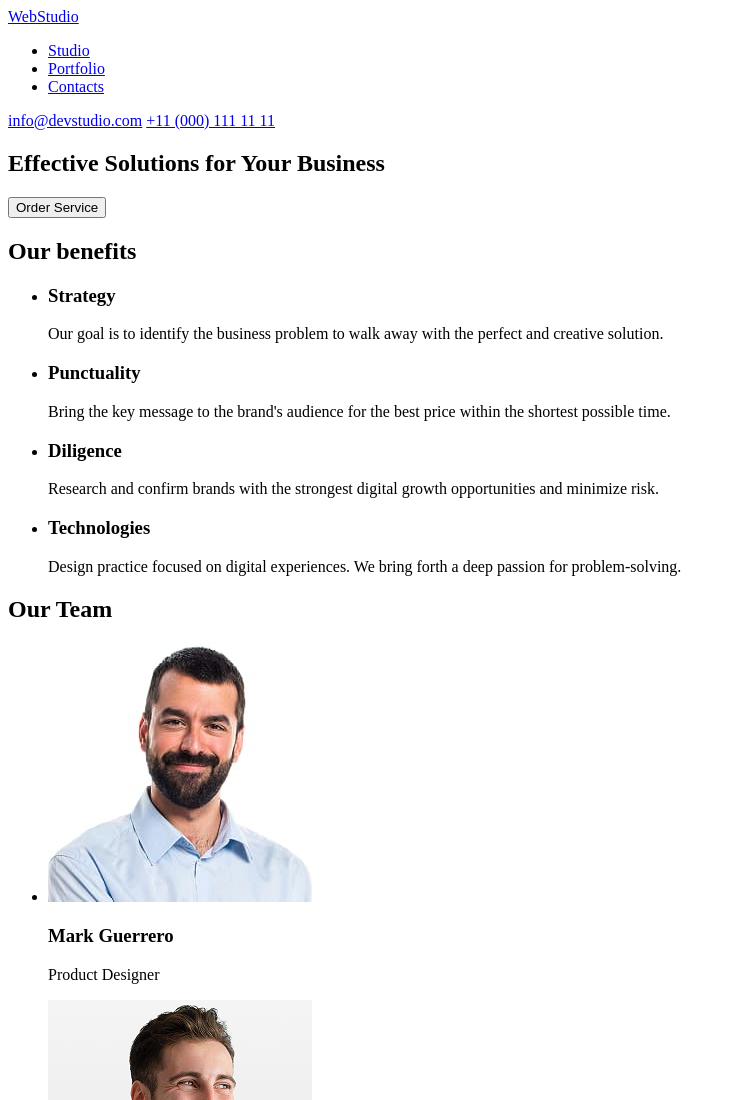
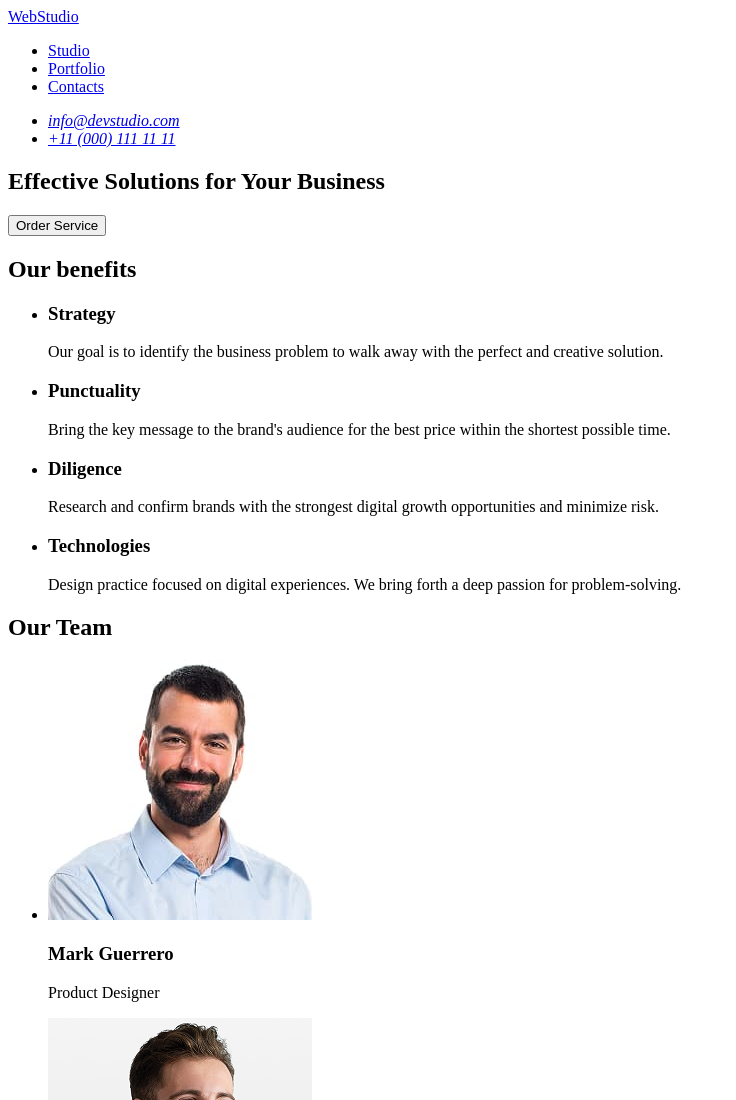
Before and after one commit to KatarginaKate/goit-markup-hw-03, a plain HTML site: page index.html in a window 1280 px wide. Shown: the top 1100 px of the page, without its empty margins (0-736 px from the left). Drawn offline with Linux system fonts and the light colour scheme.

Commit message:
add something

```diff
--- a/index.html
+++ b/index.html
@@ -17,10 +17,16 @@
           <li><a href="#">Contacts</a></li>
         </ul>
       </nav>
-        <nav>
+        <address>
+          <ul>
+            <li>
               <a href="mailto:info@devstudio.com">info@devstudio.com</a>
+            </li>
+            <li>
               <a href="tel:+110001111111">+11 (000) 111 11 11</a>
-        </nav>
+            </li>
+          </ul>
+        </address>
     </header>
     <main>
       <section>
@@ -33,8 +39,8 @@
           <li>
             <h3>Strategy</h3>
             <p>
-                Our goal is to identify the business problem to walk away with
-                the perfect and creative solution.
+              Our goal is to identify the business problem to walk away with the
+              perfect and creative solution.
             </p>
           </li>
           <li>
@@ -69,7 +75,7 @@
               alt="Mark Guerrero"
               width="264"
               height="260"
-              />
+            >
             <h3>Mark Guerrero</h3>
             <p>Product Designer</p>
           </li>
@@ -79,7 +85,7 @@
               alt="Tom Ford"
               width="264"
               height="260"
-              />
+            >
             <h3>Tom Ford</h3>
             <p>Frontend Developer</p>
           </li>
@@ -89,7 +95,7 @@
               alt="Camila Garcia"
               width="264"
               height="260"
-              />
+            >
             <h3>Camila Garcia</h3>
             <p>Marketing</p>
           </li>
@@ -99,7 +105,7 @@
               alt="Daniel Wilson"
               width="264"
               height="260"
-              />
+            >
             <h3>Daniel Wilson</h3>
             <p>UI Designer</p>
           </li>
@@ -109,8 +115,8 @@
     <footer class="footer">
       <a href="./index.html">WebStudio</a>
       <p>
-          Increase the flow of customers and sales for your business with
-          digital marketing & growth solutions.
+        Increase the flow of customers and sales for your business with digital
+        marketing & growth solutions.
       </p>
     </footer>
   </body>
```
Lines whose indentation alone changed are shown as unchanged.
